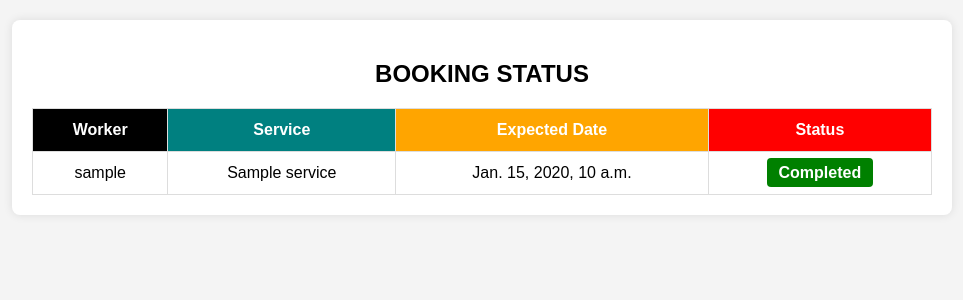
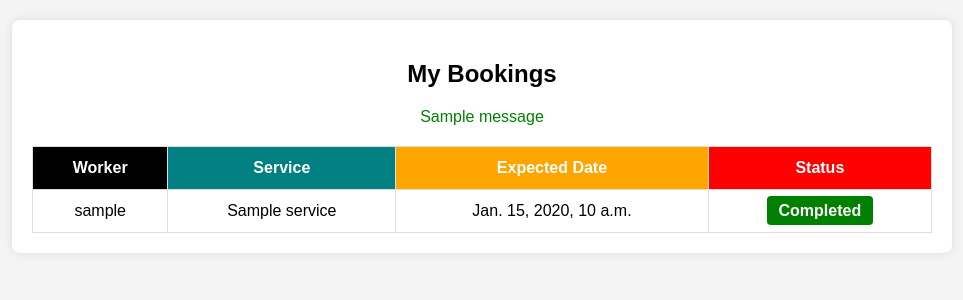
Before and after one commit to george-josephv/Project_nestassure, a Django app: template homecare/homecare_app/templates/myapp/my_bookings.html in a window 1280 px wide. Shown: the top 300 px of the page, without its empty margins (158-1121 px from the left). Run offline with Django 3.2, Linux system fonts and the light colour scheme; the template is opened without the code that fills it: most values are stand-ins (such as "Sample title", 1, 10 or a date in 2020); one stand-in notice (Sample message) is shown.

Commit message:
change the my_bookings vies

```diff
--- a/homecare/homecare_app/templates/myapp/my_bookings.html
+++ b/homecare/homecare_app/templates/myapp/my_bookings.html
@@ -1,11 +1,10 @@
-{% comment %} my booking {% endcomment %}
 {% load static %}
 <!DOCTYPE html>
 <html lang="en">
 <head>
     <meta charset="UTF-8">
     <meta name="viewport" content="width=device-width, initial-scale=1.0">
-    <title>BOOKING STATUS</title>
+    <title>My Bookings</title>
     <style>
         /* General Styling */
         body {
@@ -42,7 +41,6 @@
             border: 1px solid #ddd;
         }
 
-        /* Header Styling */
         .task-header {
             background-color: black;
             color: white;
@@ -53,7 +51,7 @@
             color: white;
         }
 
-        .priority-header {
+        .date-header {
             background-color: orange;
             color: white;
         }
@@ -100,20 +98,45 @@
         tbody tr:nth-child(even) {
             background-color: #f9f9f9;
         }
+
+        /* Button Styling */
+        .complete-button {
+            background-color: green;
+            color: white;
+            padding: 6px 12px;
+            border: none;
+            border-radius: 4px;
+            cursor: pointer;
+            font-weight: bold;
+        }
+
+        .complete-button:hover {
+            background-color: darkgreen;
+        }
     </style>
 </head>
 <body>
 
 <div class="container">
-        <h2>BOOKING STATUS</h2>
+    <h2>My Bookings</h2>
+
+    {% if messages %}
+        <ul style="list-style: none; padding: 0;">
+            {% for message in messages %}
+                <li style="color: {% if message.tags == 'success' %}green{% else %}red{% endif %}; text-align: center;">
+                    {{ message }}
+                </li>
+            {% endfor %}
+        </ul>
+    {% endif %}
 
     {% if bookings %}
-            <table class="table">
+        <table>
             <thead>
                 <tr>
                     <th class="task-header">Worker</th>
                     <th class="assigned-header">Service</th>
-                        <th class="priority-header">Expected Date</th>
+                    <th class="date-header">Expected Date</th>
                     <th class="status-header">Status</th>
                 </tr>
             </thead>
@@ -128,6 +151,12 @@
                             <span class="status-pending">Pending</span>
                         {% elif booking.status == "accepted" %}
                             <span class="status-accepted">Accepted</span>
+                            <form action="{% url 'my_bookings' %}" method="POST" style="display:inline;">
+                                {% csrf_token %}
+                                <input type="hidden" name="booking_id" value="{{ booking.id }}">
+                                <input type="hidden" name="status" value="completed">
+                                <button type="submit" class="complete-button">Complete</button>
+                            </form>
                         {% elif booking.status == "rejected" %}
                             <span class="status-rejected">Rejected</span>
                         {% elif booking.status == "completed" %}
```
Also changed, not shown: homecare/homecare_app/views.py (+27 -7 lines). Lines whose indentation alone changed are shown as unchanged.
